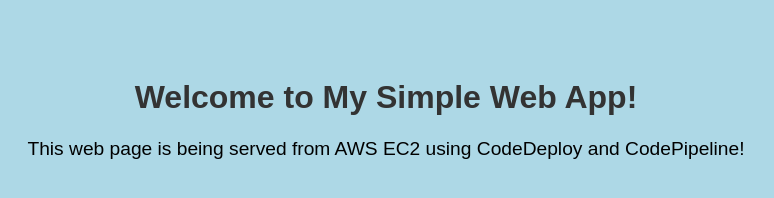
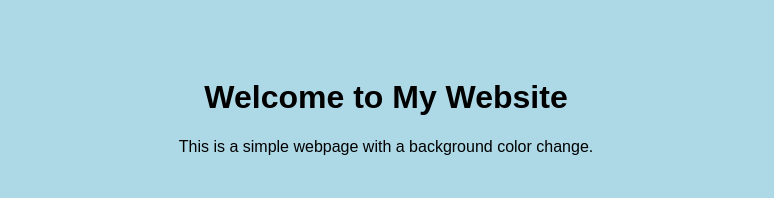
Before and after one commit to rrsuriya/Webapp, a plain HTML site: page index.html in a window 1280 px wide. Shown: the whole page, without its empty margins (254-1028 px from the left). Drawn offline with Linux system fonts and the light colour scheme.

Commit message:
Index.html

```diff
--- a/index.html
+++ b/index.html
@@ -3,24 +3,19 @@
 <head>
     <meta charset="UTF-8">
     <meta name="viewport" content="width=device-width, initial-scale=1.0">
-    <title>Simple Web App</title>
+    <title>My Web Page</title>
     <style>
         body {
+            background-color: lightblue; /* Change this to any color */
+            color: black;
             font-family: Arial, sans-serif;
             text-align: center;
             padding: 50px;
-            background-color: #ADD8E6;
-        }
-        h1 {
-            color: #333;
-        }
-        p {
-            font-size: 1.2em;
         }
     </style>
 </head>
 <body>
-    <h1>Welcome to My Simple Web App!</h1>
-    <p>This web page is being served from AWS EC2 using CodeDeploy and CodePipeline!</p>
+    <h1>Welcome to My Website</h1>
+    <p>This is a simple webpage with a background color change.</p>
 </body>
 </html>
```
